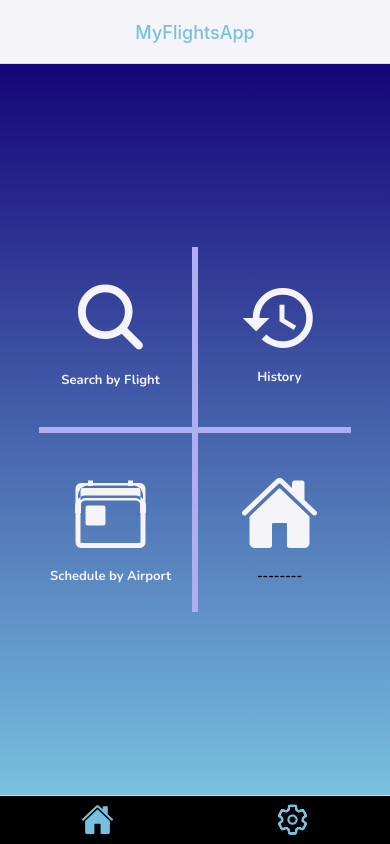
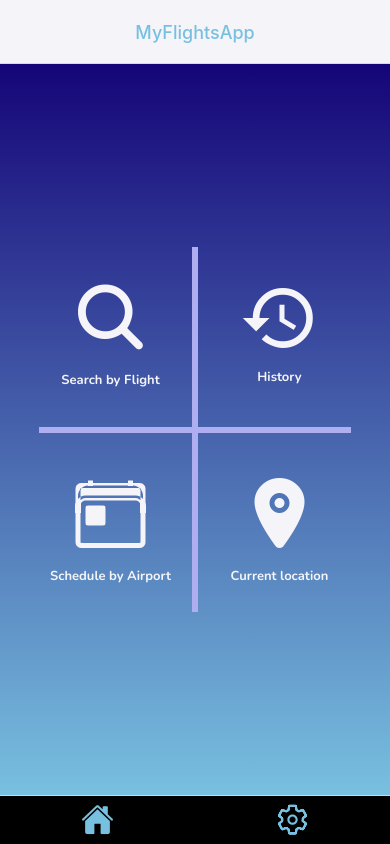
Before and after one commit to patorosso/myflightsapp, a React Native app: screen /Home in a window 390 px wide. Built offline with nearby package versions, Linux system fonts and the light colour scheme; what expo-sqlite would draw is missing.

Commit message:
styled home and location-main screen

```diff
--- a/src/screens/home/index.jsx
+++ b/src/screens/home/index.jsx
@@ -108,12 +108,12 @@ const Home = ({navigation}) => {
                 <TouchableWithoutFeedback  onPress={() => navigation.navigate('Location')} onPressIn={locationIn} onPressOut={locationOut}>
                   <View>
                     <Ionicons
-                        name={'home'}
+                        name={'location'}
                         size={80}
                         color={locationColor}
                         style={{alignSelf: 'center', paddingVertical: 10}}
                       />
-                    <Text style={{fontFamily: 'Nunito-Bold',color: {locationColor},fontSize: 13,alignSelf: 'center'}}>--------</Text>
+                    <Text style={{fontFamily: 'Nunito-Bold',color: locationColor,fontSize: 13,alignSelf: 'center'}}>Current location</Text>
                   </View>
                   </TouchableWithoutFeedback>
                 </View>
--- a/src/screens/location-main/index.jsx
+++ b/src/screens/location-main/index.jsx
@@ -19,7 +19,6 @@ const LocationMain = ({navigation})  => {
             latitude: latitude,
             longitude: longitude,
           };
-          console.log(coords);
           navigation.navigate('LocationMap', { coords });
         } catch (error) {
           console.log(error);
@@ -40,7 +39,7 @@ const LocationMain = ({navigation})  => {
 
   return (
     <View style={styles.container}>
-      <Button color={colors.purple} title='Ver mi ubicación' onPress={onHandleLocation}/>
+      <Button color={colors.purple} title='Show me on the map' onPress={onHandleLocation}/>
     </View>
   );
 }
```
